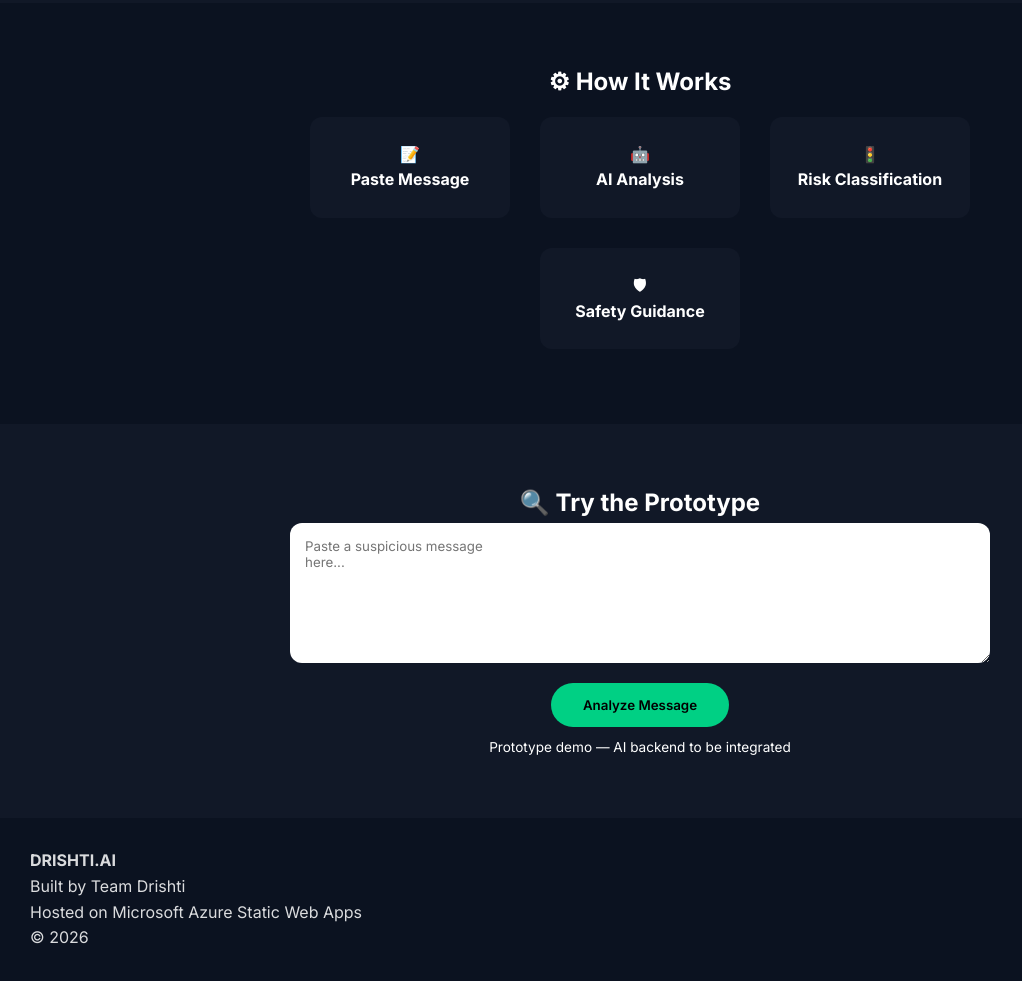
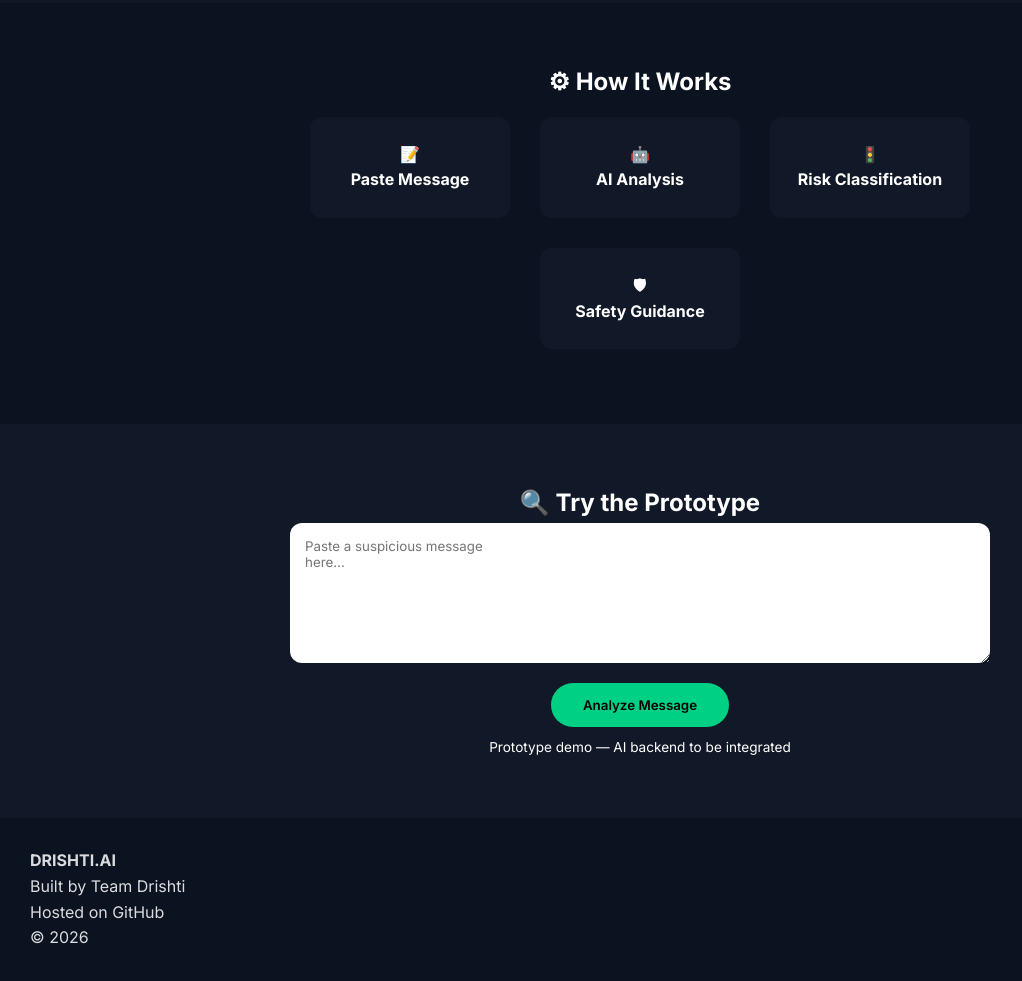
Before and after one commit to Aryan133bot/drishti-ai-website, a plain HTML site: page index.html in a window 1280 px wide. Shown: the part 836-1817 px from the top of the page, without its empty margins (0-1022 px from the left). Drawn offline with Linux system fonts and the light colour scheme.

```diff
--- a/index.html
+++ b/index.html
@@ -167,8 +167,9 @@
 <footer>
 <p><strong>DRISHTI.AI</strong></p>
 <p>Built by Team Drishti</p>
-<p>Hosted on Microsoft Azure Static Web Apps</p>
+<p>Hosted on GitHub</p>
 <p>© 2026</p>
 </footer>
 </body>
+
 </html>
```
